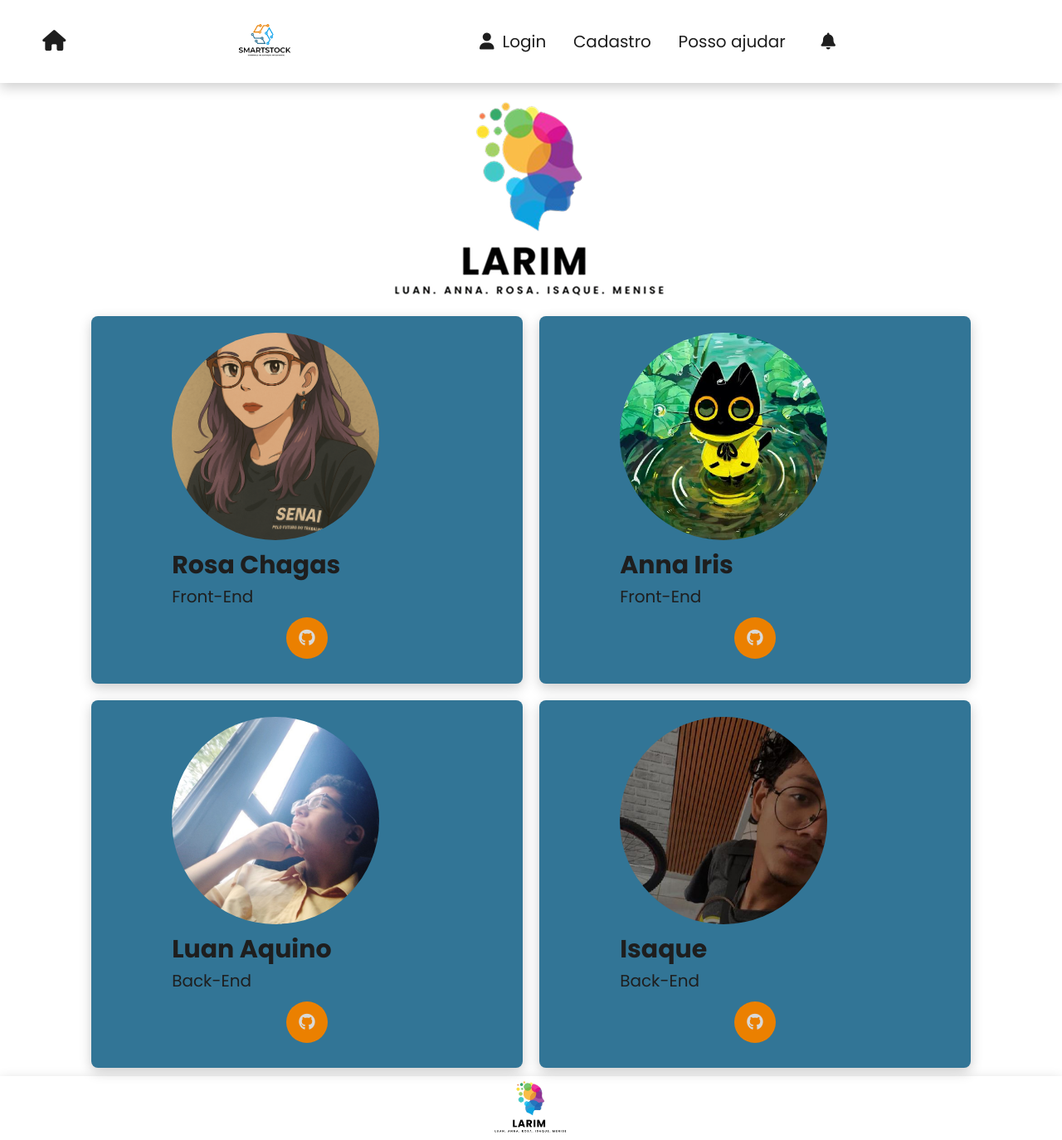
After one commit to rosamrcl/smartstock, a PHP site: page /smartstock/about.php in a window 1280 px wide. The commit adds this page. Shown: the whole page at 83% size. Run offline with PHP 8.4, Linux system fonts and the light colour scheme.

Commit message:
Craição pagina sobre nós

```diff
--- /dev/null
+++ b/Frontend/about.php
@@ -0,0 +1,70 @@
+<!DOCTYPE html>
+<html lang="pt-br">
+
+<head>
+    <meta charset="UTF-8">
+    <meta name="viewport" content="width=device-width, initial-scale=1.0">
+    <title>SmartStock</title>
+    <link rel="stylesheet" href="./ressources/css/style.css">
+    <link rel="stylesheet" href="./ressources/css/header.css">
+    <link rel="stylesheet" href="./ressources/css/sobrenos.css">
+    <link rel="stylesheet" href="./ressources/css/media.css">
+    <link rel="stylesheet" href="https://cdnjs.cloudflare.com/ajax/libs/font-awesome/6.7.2/css/all.min.css" integrity="sha512-Evv84Mr4kqVGRNSgIGL/F/aIDqQb7xQ2vcrdIwxfjThSH8CSR7PBEakCr51Ck+w+/U6swU2Im1vVX0SVk9ABhg==" crossorigin="anonymous" referrerpolicy="no-referrer" />
+</head>
+
+<body>
+    <?php
+    include __DIR__ . '/includes/headerog.php';
+    ?>
+    <section class="sobre_nos">
+        <img src="./ressources/img/LARI.png" alt="">
+        <div class="membros">
+            <div class="box">
+                <div class="photo">
+                    <img src="./ressources/img/eu.png" alt="">
+                </div>
+                <h2>Rosa Chagas</h2>
+                <p>Front-End</p>
+                <div class="git">
+                    <a class="fa-brands fa-github"target="_blank" href="https://github.com/rosacl"></a>
+                </div>
+            </div>
+
+            <div class="box">
+                <div class="photo">
+                    <img src="./ressources/img/anna.jpg" alt="">
+                </div>
+                <h2>Anna Iris</h2>
+                <p>Front-End</p>
+                <div class="git">
+                    <a class="fa-brands fa-github" target="_blank" href="https://github.com/ansilv00"></a>
+                </div>
+            </div>
+            <div class="box">
+                <div class="photo">
+                    <img src="./ressources/img/luan.jpg" alt="">
+                </div>
+                <h2>Luan Aquino</h2>
+                <p>Back-End</p>
+                <div class="git">
+                    <a class="fa-brands fa-github" target="_blank" href="https://github.com/Aquino-maker"></a>
+                </div>
+            </div>
+            <div class="box">
+                <div class="photo">
+                    <img src="./ressources/img/isaque.jpg" alt="">
+                </div>
+                <h2>Isaque</h2>
+                <p>Back-End</p>
+                <div class="git">
+                    <a class="fa-brands fa-github" target="_blank" href="https://github.com/BananaSpritee"></a>
+                </div>
+            </div>
+        </div>
+    </section>
+    <?php
+    include __DIR__ . '/includes/footer.php';
+    ?>
+</body>
+
+</html>
--- a/Frontend/includes/footer.php
+++ b/Frontend/includes/footer.php
@@ -1,3 +1,3 @@
     <footer>
-        <a target="_blank" href="https://github.com/rosamrcl/smartstock"><img src="./ressources/img/LARI.png" alt=""></a>
+        <a target="_blank" href="about.php"><img src="./ressources/img/LARI.png" alt=""></a>
     </footer>
--- a/Frontend/ressources/css/sobrenos.css
+++ b/Frontend/ressources/css/sobrenos.css
@@ -4,23 +4,49 @@
     justify-content: center;
     flex-direction: column;
 }
-.sobre_nos .membros .box .photo img{
+
+.sobre_nos .membros {
+    display: flex;
+    flex-wrap: wrap;
+    justify-content: center;
+    max-width: 1200px;
+    margin: 0 auto;
+}
+
+.sobre_nos .membros .box {
+    font-size: 2rem;
+    color: var(--cor9);
+    border-radius: .8rem;
+    box-shadow: var(--box-shadow);
+    background: var(--cor2);
+    margin: 1rem;
+    padding: 2rem 9%;
+    flex: 1 1 calc(50% - 2rem);
+    box-sizing: border-box; /
+    max-width: calc(50% - 2rem); /
+}
+
+.sobre_nos .membros .box .photo img {
     width: 250px;
     height: 250px;
     border-radius: 50%;
     object-fit: cover;
 }
-.sobre_nos .membros{
-    display: flex;
-    align-items: center;
-    justify-content: center;
-    flex-direction: column;
+
+.sobre_nos .membros .box .git {
+    padding: 1rem 0;
+    text-align: center;
 }
-.sobre_nos .membros .box {
+.sobre_nos .membros .box .git a{
+    height: 5rem;
+    width: 5rem;
+    line-height: 5rem;
     font-size: 2rem;
-    color: var(--cor9);
+    color: var(--cor8);
+    background: var(--cor3);
+    margin: 0 .3rem;
+    border-radius: 50%;
 }
-.sobre_nos .membros .box a{
-    color: var(--cor1);
-    font-size: 2rem;
+.sobre_nos .membros .box .git a:hover{
+    opacity: .8;
 }
```
Also changed, not shown: about.html (deleted, +0 -25 lines), Frontend/ressources/img/anna.jpg (added), Frontend/ressources/img/isaque.jpg (added), Frontend/ressources/img/luan.jpg (renamed from Frontend/ressources/img/Imagem do WhatsApp de 2025-07-11 à(s) 15.46.32_71e6904a.jpg).
